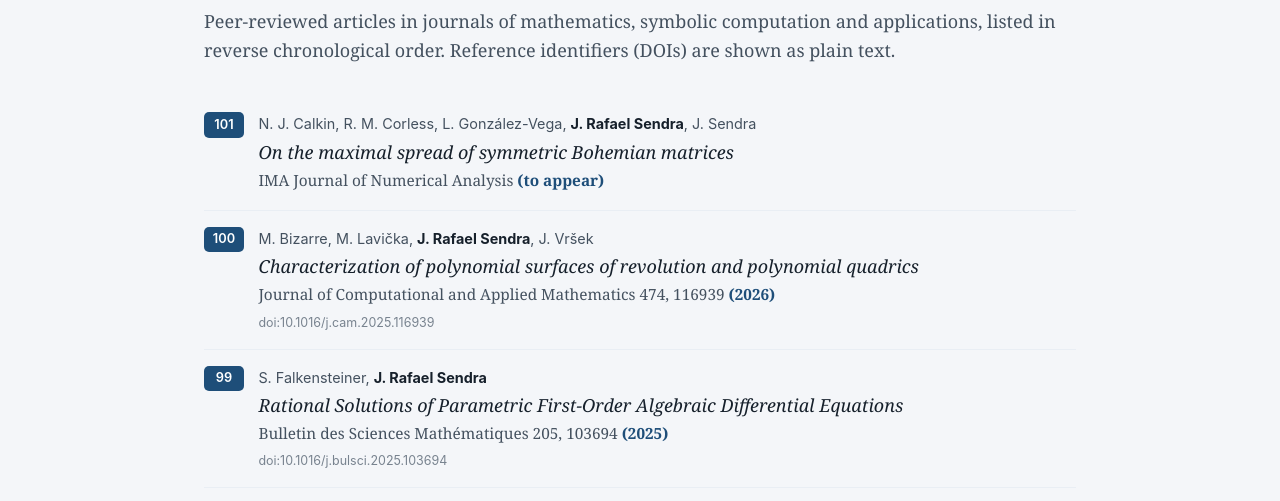
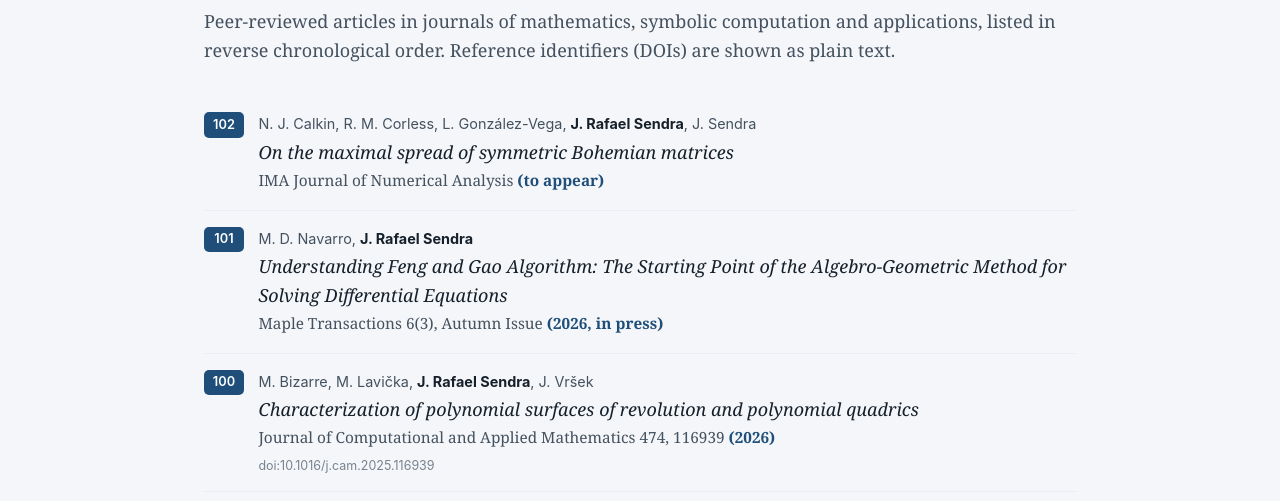
Before and after one commit to jrsendrap/jrsendrap.github.io, a plain HTML site: page journal-articles.html in a window 1280 px wide. Shown: the part 269-770 px from the top of the page. Drawn offline with Linux system fonts and the light colour scheme.

Commit message:
Journal Articles: add Navarro & Sendra, Maple Transactions (in press)
Co-Authored-By: Claude Opus 5.5 <noreply@anthropic.com>

```diff
--- a/assets/style.css
+++ b/assets/style.css
@@ -436,7 +436,7 @@ a { color: var(--link); }
 .stats li:nth-child(4) { animation-delay: .35s; }
 .stats li:nth-child(5) { animation-delay: .45s; }
 .stats li:nth-child(6) { animation-delay: .55s; }
-.stats li:nth-child(1) .num { --to: 101; animation-delay: .05s; }
+.stats li:nth-child(1) .num { --to: 102; animation-delay: .05s; }
 .stats li:nth-child(2) .num { --to: 36;  animation-delay: .15s; }
 .stats li:nth-child(3) .num { --to: 4;   animation-delay: .25s; }
 .stats li:nth-child(4) .num { --to: 5;   animation-delay: .35s; }
--- a/journal-articles.html
+++ b/journal-articles.html
@@ -41,10 +41,15 @@
     </p>
 
     <ol class="pubs">
-      <li><span class="idx">101</span>
+      <li><span class="idx">102</span>
         <span class="pub-authors">N. J. Calkin, R. M. Corless, L. González-Vega, <span class="mine">J. Rafael Sendra</span>, J. Sendra</span>
         <span class="pub-title">On the maximal spread of symmetric Bohemian matrices</span>
         <span class="pub-venue">IMA Journal of Numerical Analysis <span class="year">(to appear)</span></span>
+      </li>
+      <li><span class="idx">101</span>
+        <span class="pub-authors">M. D. Navarro, <span class="mine">J. Rafael Sendra</span></span>
+        <span class="pub-title">Understanding Feng and Gao Algorithm: The Starting Point of the Algebro-Geometric Method for Solving Differential Equations</span>
+        <span class="pub-venue">Maple Transactions 6(3), Autumn Issue <span class="year">(2026, in press)</span></span>
       </li>
       <li><span class="idx">100</span>
         <span class="pub-authors">M. Bizarre, M. Lavička, <span class="mine">J. Rafael Sendra</span>, J. Vršek</span>
```
